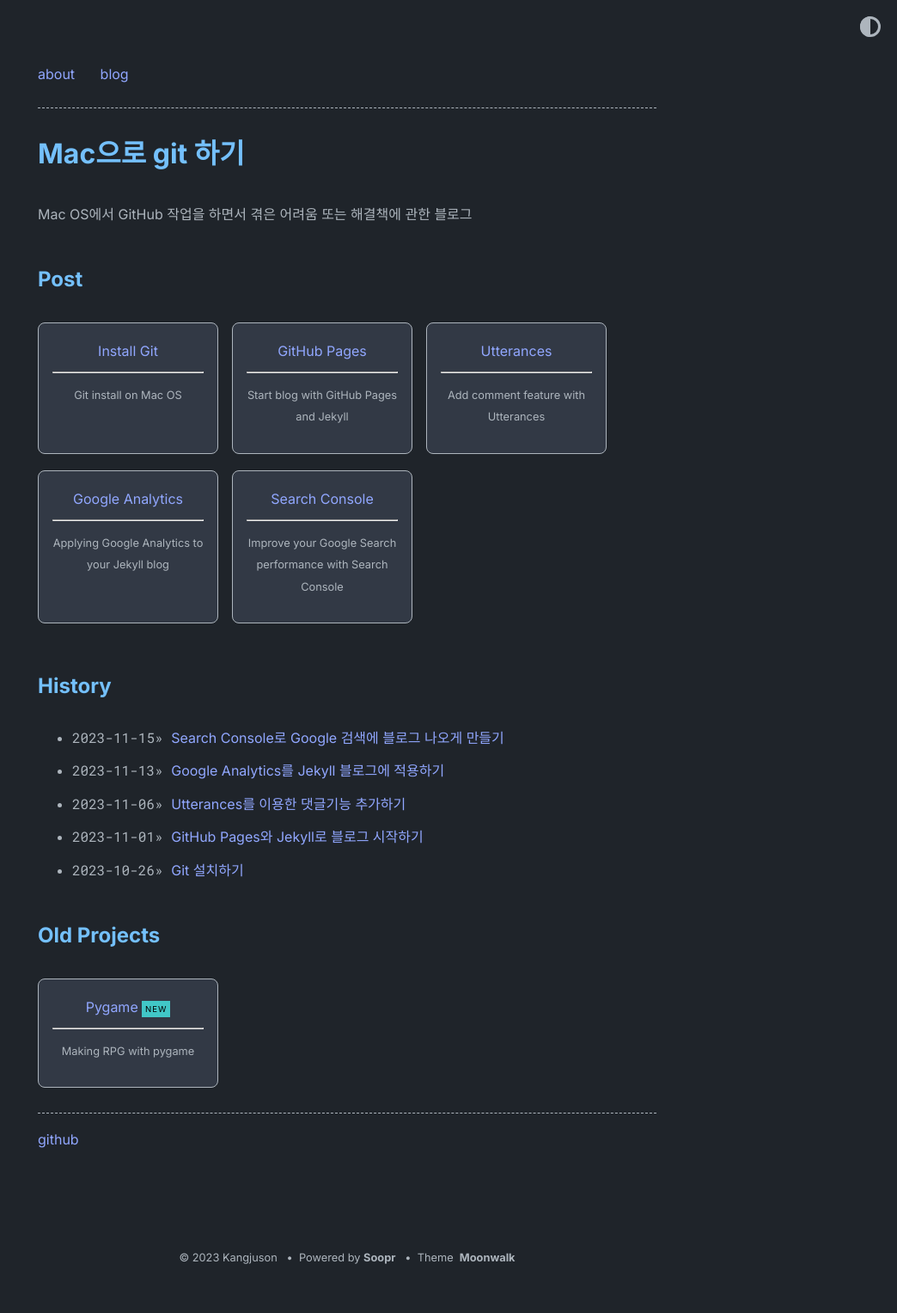
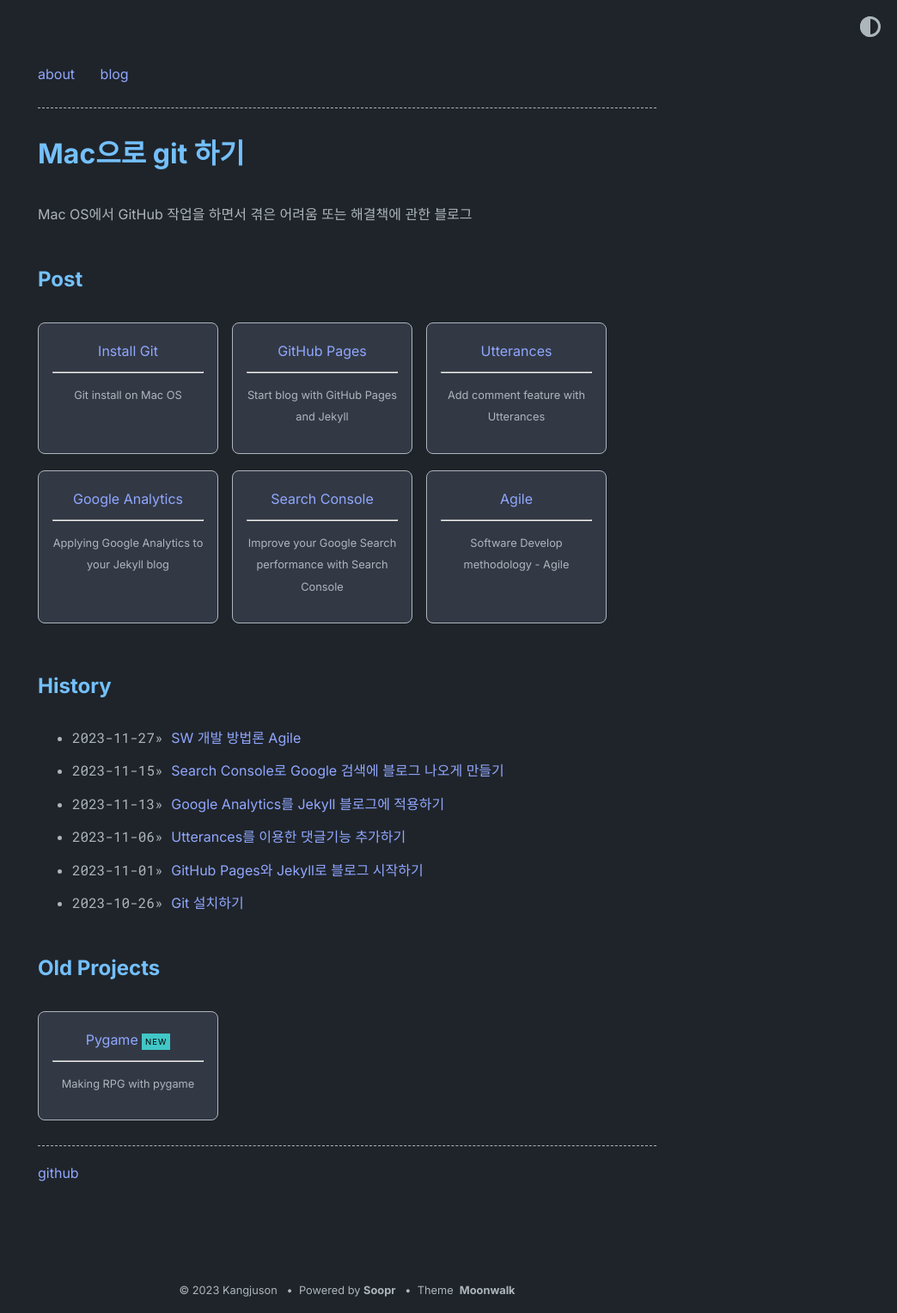
Before and after one commit to kangjuson/kangjuson.github.io, a Jekyll site: the page built from index.md, in a window 1280 px wide. Shown: the whole page at 86% size, without its empty margins (236-1280 px from the left). Built offline with Jekyll 4.4.1, drawn with Linux system fonts in a browser that asks for light colours; before the commit the page ends 1488 px from its top, so only the background shows below that; part of the change alters nothing that is shown.

Commit message:
agile posting

```diff
--- a/_data/home.yml
+++ b/_data/home.yml
@@ -25,6 +25,10 @@ project_entries:
   - title: Search Console
     url: searchconsole-post
     desc: Improve your Google Search performance with Search Console
+
+  - title: Agile
+    url: agile-post
+    desc: Software Develop methodology - Agile
 
 old_project_entries:
   - title: Pygame
--- /dev/null
+++ b/_posts/2023-11-27-Agile-post.md
@@ -0,0 +1,209 @@
+---
+title: SW 개발 방법론 Agile
+layout: post
+author: Kang Juson
+tags: [Agile, Code, SW]
+---
+
+## 소프트웨어
+ - 프로그램: 소스코드
+ - 소프트웨어: 프로그램 + 개발 과정 생성 산출물 + 문서, 사용자 메뉴얼, 요구사항 분석서, 설계도 등
+
+---
+
+## 소프트웨어의 특징
+ 1. 제조가 아닌 개발
+   - 제조: 만드는 방법이 정해져 있음. 개인 능력에 따른 결과물의 차이가 크지 않음
+   - 개발: 개인의 능력에 따라 결과물의 차이가 큼(소요되는 시간, 비용, 결과물의 성능 등)
+ 2. 소모가 아닌 품질 저하
+   - 하드웨어: 오래 사용하면 부품이 닳고 기능이 떨어짐
+   - 소프트웨어: 시간이 지나도 닳지 않음. 시작 단계부터 요구가 발생
+
+---
+
+## 대규모 소프트웨어 개발의 어려움
+ 1. 개발 과정이 복잡
+ 2. 참여 인력이 많음
+   - 의사소통 경로가 많고 과정이 복잡하며, 협력이 쉽지 않음
+ 3. 긴 개발 시간
+   - 프로젝트 진행 상황을 파악하거나 개발비용 산정하는 것이 어려움
+
+---
+
+## 소프트웨어 개발 프로세스
+ - 좁은 의미: 소프트웨어 제품을 개발할 때 필요한 절차나 과정
+ - 넓은 의미: 소프트웨어 개발을 위한 통합적 수단으로 자원/예산/일정의 제약 조건을 고려하며 절차와 방법, 도구와 장비, 인력의 투입이 망라되어 있음
+
+---
+
+## 소프트웨어 개발 프로세스 모델
+ - 소프트웨어를 어떻게 개발할 것인가에 대한 전체 흐름을 체계화한 것
+ - 개발 계획 수립부터 최종 폐기까지의 전 과정을 다루며, 예산과 자원을 효율적으로 이용하도록 개발하고 관리하는 방법을 제시
+
+---
+
+## 소프트웨어 개발 프로세스 모델의 역할
+ - 전체적인 기본 골격을 세워주며 기본 골격을 통해 일정 계획을 수럽할 수 있고, 개발 비용 및 필요 자원의 산정을 도와줌
+ - 의사소통의 기준을 정할 수 있고, 용어의 표준화를 가능하게 함
+ - 개발 진행 상황도 명확히 파악할 수 있고, 각 단계별로 생성되는 문서를 포함한
+ 산출물을 활용해 프로젝트를 검토할 수 있게 함
+
+---
+
+## 소프트웨어 개발 프로세스 모델의 종류
+1. 주먹구구식 모델
+   - 공식적인 가이드라인이나 프로세스가 없는 개발방식으로 코드를 작성해 제품을 만든 후에 요구 분석, 설계, 유지보수에 대해 생각
+   - 단점: 정해진 순서나 단계별 산출물이 없어, 관리 및 유지보수가 어려움
+
+2. 폭포수 모델(Waterfall Model)
+   - 선형 순차적 모델
+   - 폭포에서 물이 떨어지듯이 다음 단계로 넘어가는 모델로 소프트웨어 공학의 대명사로 여겨질 만큼 초기에 개발된 전통적인 모델
+   - 게획, 분석, 설계, 구현, 테스트, 유지보수의 각 단계가 하향식으로 진행되며 각 단계가 끝날 때마다 확실히 매듭을 짓고, 결과 확인후에 다음단계로 나감
+   ![image error](images/스크린샷 2023-11-27 오후 6.56.42.png)
+   - 단점: 모든 단계는 앞 단계가 완료되어야 수행이 가능하며 각 단계의 결과물이 완벽하게 작성돼야 하고 개발 중간에 문제를 찾아내면 앞 단계(들)을 수정해야 함
+
+
+3. V 모델(폭포수 모델의 변형)
+ - 테스트 단계를 추가하여 각 단계에서 발생할 수 있는 오류를 줄임
+ - 폭포수 모델은 산출물을 중시하지만 V모델은 각 개발 단계 검증을 중시
+ ![image error](images/스크린샷 2023-11-27 오후 7.04.24.png)
+
+---
+
+## Agile 모델
+ - 고객의 요구에 민첩하게 대응하고 그때그때 주어진 문제를 풀어나가는 방법론
+ - [Agile 선언문](https://agilemanifesto.org/iso/ko/manifesto.html)
+   1. 프로세스와 도구보다는 개인과 개인간의 상호작용에 더 큰 가치를 둔다.
+   2. 포괄적 문서화보다는 동작하는 소프트웨어에 더 큰 가치를 둔다.
+   3. 계약 협상보다는 고객과 협력에 더 큰 가치를 둔다.
+   4. 계획을 따르기보다는 변화에 대응하는 것에 더 큰 가치를 둔다.
+ - 장점: 반복 주기마다 생산되는 실행 가능한 제품을 통해 사용자와 충분한 소통이 가능하며 일일 회의를 함으로써 팀원들 간에 신속한 협조와 조율이 가능함
+ - 단점: 반복 주기마다 테스트 가능한 제품을 만들어야 하며 프로세스의 품질을 평가하지 않아 품질의 정도를 잘 알수 없음
+
+---
+
+## Agile 모델의 계획
+ 1. 고객 중심
+   - 실행되는 소프트웨어 기능을 중심으로 계획
+   - 큰 프로젝트를 작게 분할
+ 2. User 스토리
+   - 사용자 관섬에서 기능이나 요구사항을 간략하고 이해하기 쉽게 서술한 것
+   - 인덱스 카드(포스트잇)으로 작성 가능한 수준
+
+  ---
+
+## Agile 모델의 진행
+ 1. 테스트 중심
+   - 소프트웨어 개발과 함께 미리 테스트 코드 개발
+ 2. 피드백
+   - 올바른 방향으로 가고 있는지를 정기적으로 고객에게 확인
+   - 프로젝트 실행이 계획과 어긋난다면 현실보단 계획을 수정
+      - 변화에 대한 적응, 반복적이고 점진적인 접근, 고객 중심의 접근
+
+---
+
+## Agile 모델의 관리
+ 1. 작업 추정
+   - 각 반복주기(스프린트)의 user 스토리에 대하여 규모와 복잡도를 고려하여 점수화
+ 2. 진행 속도
+   - 각 스프린트에 대하여 평균 user 스토리 점수로 진행속도 예측
+ 3. 진도 측정
+   - user 포인트 수를 추적하는 그래프(번다운 차트/ Burn-down Chart)
+
+   ![image error](images/스크린샷 2023-11-27 오후 7.17.32.png)
+
+---
+
+## Agile 프로세스
+
+### 1. 스프린트 계획
+
+   - user 스토리의 집합
+   - 반복 주기에 구현할 스토리를 선택하여 발주자와 개발자 간 합의 도출
+
+      -> 우선순위 포함
+
+      -> 확정된 것이 아니고 개발 도중 수정 가능
+
+   - Product 백로그
+
+      -> 프로젝트 시작할 때 정한 user 스토리 목록
+
+   - 스프린트 백로그
+
+      -> 작업하기 위하여 선택한 백로그
+
+   - user 스토리 작성 기준
+
+      -> 유저스토리 끼리는 서로 의존적이지 않아야 하며, 언제든지 변경 가능할 수 있으므로 자세히 서술할 필요X
+
+
+
+### 2. 스프린트
+   - 스프린트 계획에서 합의한 user 스토리에 대해 설계, 구현, 테스트
+
+      -> 1~4주
+
+      -> 칸반 보드
+
+   - 스프린트 후 갱신되는 것들
+
+      -> product 백로그
+
+      -> 스프린트 백로그
+
+      -> 실행 SW
+
+   - 데일리 스크럼
+
+      1. 개발자 전원이 수행하는 간단한 회의 (일반적으로 작업 시작 전 아침에 실시)
+
+      2. 약속된 시간에 짧게(15분)
+
+      3. 스프린트 목표에 대한 진도 확인, 각 멤버들의 작업 상황과 문제점 파악
+
+         - 어제 뭐했고, 오늘 뭐할거다. 방해 요소는 뭐가 있다. 정도의 내용
+
+      4. 진행 상황만 점검하며, 스프린트 현황판을 업데이트
+
+         - 지속적으로 소통하여 장애물을 파악하고 빠른 의사 결정 가능
+
+      5. 스크럼 마스터의 역할
+
+         - 방해 요소를 찾아 문제를 해결
+
+         - 개개인의 진행상황을 확인하고 번다운 차트 업데이트
+
+      6. 주의사항: 자세한 문제 해결 토론이 아님 Self-Management를 동료와 공유하는 개념
+
+
+
+### 3. 스프린트 리뷰
+
+   1. 하나의 스프린트 반복 주기가 끝났을 때 실행 가능한 제품을 검토
+   2. 생성된 결과물을 발주자 측에 시연하고 요구사항에 부합하는지 확인
+   3. 구현을 계획한 유저 스토리가 완료되었는지 판단
+   4. 작업 결과를 관계자들에게 발표하고 제품 목표에 대한 진행 계획을 논의
+      - 백로그 조정
+   5. 스프린트 리뷰는 가능한 4시간을 넘지 않음
+
+
+
+### 4. 스프린트 회고
+
+   1. 스프린트에서 수행한 활동과 개발한 것을 되돌아 봄
+   2. 개인, 협력, 과정, 도구 측면에서 평가
+   3. 팀의 단점을 찾는 게 아니라, 강점을 찾아 극대화하는데 중점
+   4. 세 가지 토론
+      - 좋았던 것
+      - 개선할 것
+      - 팀이 정한 규칙이나 표준을 잘 준수했는지
+
+   **주의사항**
+      - 문제점에 대한 해결 방안을 찾는 회의가 아님 (문제점은 기록하는 정도로만 진행)
+      - 진행 속도가 예상과 달랐다면 그 이유를 분석 (프로세스 품질은 측정하지 않음)
+
+---
+
+# 유연하게 계획하고, 빠르게 행동하라.
+# 오늘의 작은 변화가 내일의 혁신이 된다.
```
Also changed, not shown: images/스크린샷 2023-11-27 오후 6.56.42.png (added), images/스크린샷 2023-11-27 오후 7.04.24.png (added), images/스크린샷 2023-11-27 오후 7.17.32.png (added), 1 other file.
